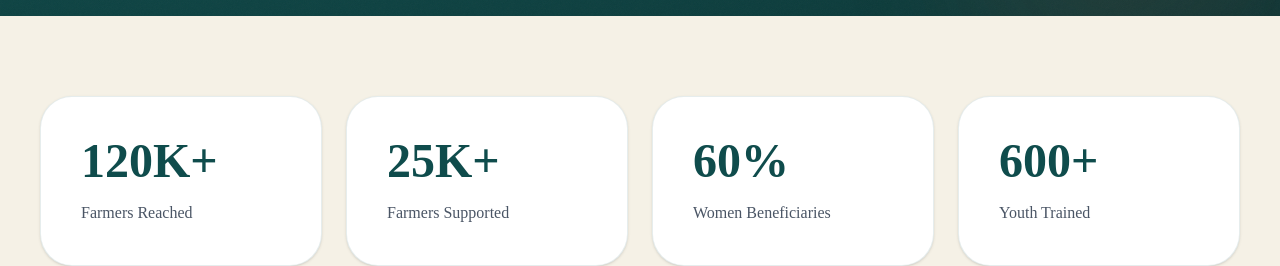
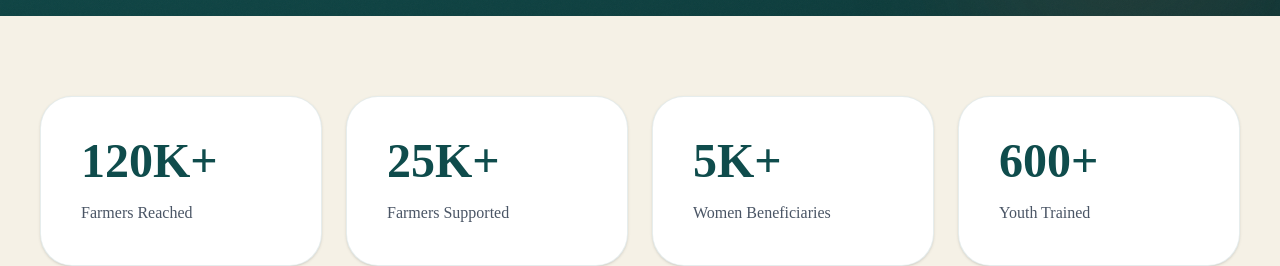
Before and after one commit to Ticowe/ticowe-green-africa, a Next.js app: page / in a window 1280 px wide. Shown: the part 880-1146 px from the top of the page. Built offline with nearby package versions, Linux system fonts and the light colour scheme.

Commit message:
changed to numbers instead of percentage

```diff
--- a/components/home/Stats.tsx
+++ b/components/home/Stats.tsx
@@ -8,7 +8,7 @@ const stats = [
     label: "Farmers Supported",
   },
   {
-    value: "60%",
+    value: "5K+",
     label: "Women Beneficiaries",
   },
   {
```
